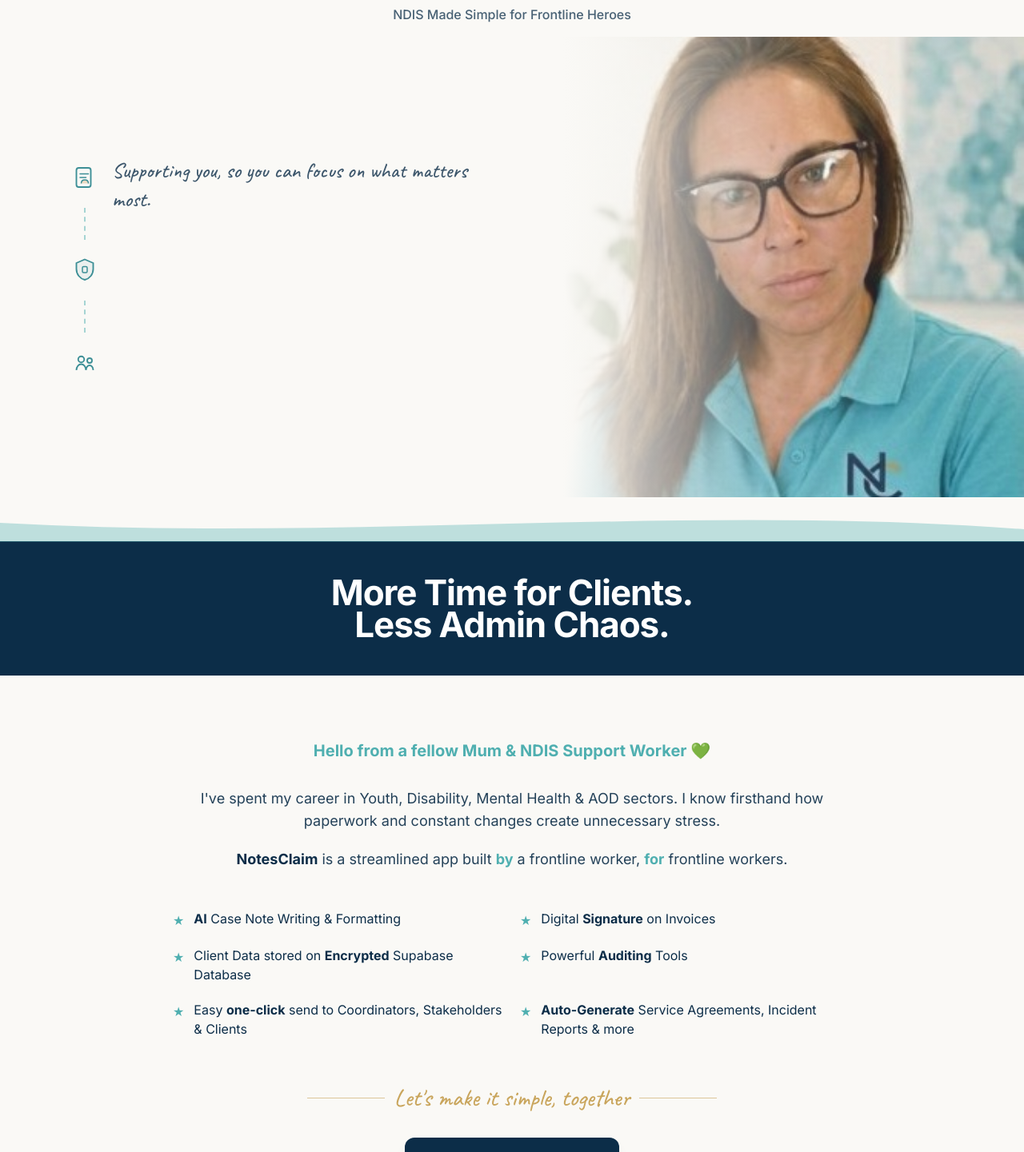
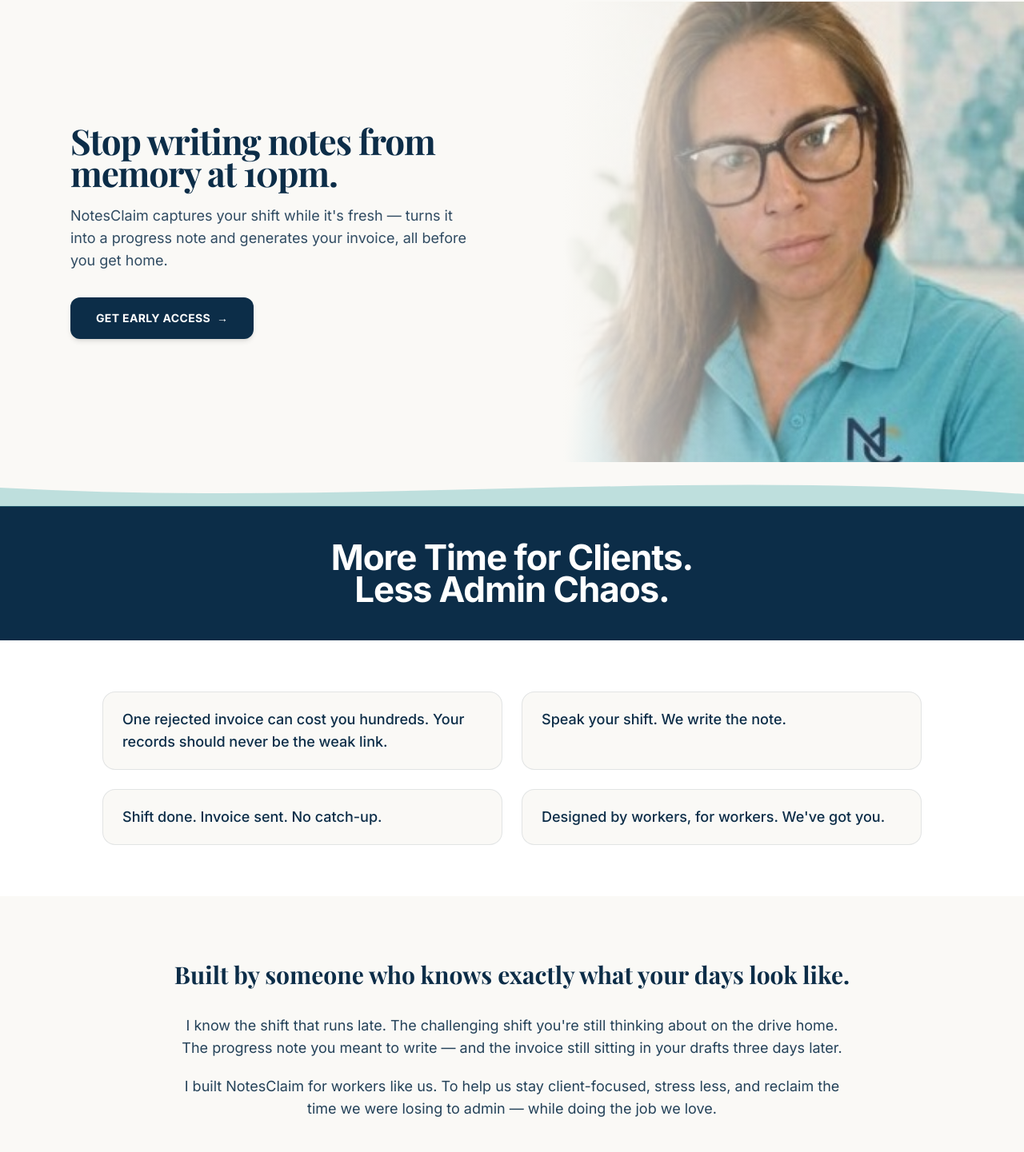
Before and after one commit to Tombombadilnow/notesclaim-landing, a Next.js app: page / in a window 1280 px wide. Shown: the part 315-1756 px from the top of the page at 80% size. Built offline with nearby package versions, Linux system fonts and the light colour scheme.

Commit message:
feat(landing): swap homepage copy from marketing bot review
Replace hero, founder story, and feature bullets with pain-point-led
copy, add four-hook section after the value statement, and expand FAQ.

Co-authored-by: Cursor <cursoragent@cursor.com>

```diff
--- a/app/page.tsx
+++ b/app/page.tsx
@@ -2,6 +2,7 @@ import type { ReactNode } from "react";
 import { Logo } from "@/components/landing/Logo";
 import { FAQ } from "@/components/landing/FAQ";
 import { FlyerHero } from "@/components/landing/FlyerHero";
+import { FourHooks } from "@/components/landing/FourHooks";
 import { FlyerStory } from "@/components/landing/FlyerStory";
 import { FlyerTrustBar } from "@/components/landing/FlyerTrustBar";
 import { WhyChooseBanner } from "@/components/landing/WhyChooseBanner";
@@ -58,6 +59,8 @@ export default function Home() {
       </nav>
 
       <FlyerHero />
+
+      <FourHooks />
 
       <FlyerStory />
 
--- a/components/landing/FlyerHero.tsx
+++ b/components/landing/FlyerHero.tsx
@@ -1,71 +1,37 @@
 import Image from "next/image";
 import { NCMark } from "./NCMark";
-
-function IconNote() {
-  return (
-    <svg width="36" height="36" viewBox="0 0 48 48" fill="none" aria-hidden>
-      <rect x="10" y="8" width="24" height="32" rx="4" stroke="#3d8f96" strokeWidth="2.5" />
-      <path d="M16 18h14M16 24h10" stroke="#3d8f96" strokeWidth="2" strokeLinecap="round" />
-      <path d="M30 34c0-4-2-6-6-6s-6 2-6 6" stroke="#3d8f96" strokeWidth="2" fill="#d4af77" fillOpacity="0.4" />
-    </svg>
-  );
-}
-
-function IconShield() {
-  return (
-    <svg width="36" height="36" viewBox="0 0 48 48" fill="none" aria-hidden>
-      <path
-        d="M24 6L38 12v10c0 9-6 16-14 18-8-2-14-9-14-18V12L24 6z"
-        stroke="#3d8f96"
-        strokeWidth="2.5"
-        fill="#3d8f96"
-        fillOpacity="0.08"
-      />
-      <rect x="20" y="18" width="8" height="10" rx="2" stroke="#3d8f96" strokeWidth="2" />
-    </svg>
-  );
-}
-
-function IconPeople() {
-  return (
-    <svg width="36" height="36" viewBox="0 0 48 48" fill="none" aria-hidden>
-      <circle cx="18" cy="18" r="5" stroke="#3d8f96" strokeWidth="2.5" />
-      <circle cx="32" cy="20" r="4" stroke="#3d8f96" strokeWidth="2.5" />
-      <path d="M10 36c0-6 4-10 8-10s8 4 8 10M26 36c0-5 3-8 6-8s6 3 6 8" stroke="#3d8f96" strokeWidth="2.5" />
-    </svg>
-  );
-}
 
 export function FlyerHero() {
   return (
     <header className="overflow-hidden bg-cream">
-      <div className="px-6 pb-4 pt-8 text-center md:pt-10">
+      <div className="px-6 pb-2 pt-8 text-center md:pt-10">
         <NCMark />
-        <p className="mt-3 text-sm font-medium text-navy/75 md:text-base">
-          NDIS Made Simple for Frontline Heroes
-        </p>
       </div>
 
       <div className="flex flex-col md:min-h-[min(72vh,680px)] md:flex-row">
         <div className="relative z-10 order-2 flex flex-1 flex-col justify-center px-6 py-8 md:order-1 md:py-12 md:pl-[max(1.5rem,calc((100vw-72rem)/2+1.5rem))] md:pr-10">
-          <div className="mx-auto flex w-full max-w-md items-start gap-4 md:mx-0 md:max-w-lg">
-            <div className="flex flex-col items-center gap-5 pt-2">
-              <IconNote />
-              <div className="h-10 w-px border-l-2 border-dashed border-brand-teal/50" />
-              <IconShield />
-              <div className="h-10 w-px border-l-2 border-dashed border-brand-teal/50" />
-              <IconPeople />
-            </div>
-            <p className="font-cursive text-2xl leading-snug text-navy/80 md:text-[1.65rem]">
-              Supporting you, so you can focus on what matters most.
+          <div className="mx-auto w-full max-w-lg md:mx-0">
+            <h1 className="font-serif-display text-3xl font-bold leading-tight tracking-tight text-navy md:text-4xl lg:text-[2.75rem]">
+              Stop writing notes from memory at 10pm.
+            </h1>
+            <p className="mt-5 text-base leading-relaxed text-navy/85 md:text-lg">
+              NotesClaim captures your shift while it&apos;s fresh — turns it into a progress note and generates your
+              invoice, all before you get home.
             </p>
+            <a
+              href="#join"
+              className="mt-8 inline-flex items-center gap-2 rounded-xl bg-navy px-8 py-4 text-sm font-bold uppercase tracking-wide text-white shadow-md transition hover:bg-navy-light"
+            >
+              Get early access
+              <span aria-hidden>→</span>
+            </a>
           </div>
         </div>
 
         <div className="relative order-1 h-[min(52vh,420px)] w-full md:order-2 md:h-auto md:min-h-[min(72vh,680px)] md:flex-1">
           <Image
             src="/images/hero-founder.png"
-            alt="NDIS support worker — NotesClaim is built for frontline heroes"
+            alt="NDIS support worker using NotesClaim after a shift"
             fill
             className="object-cover object-[55%_15%] md:object-[50%_12%]"
             sizes="(max-width: 768px) 100vw, 55vw"
@@ -85,11 +51,11 @@ export function FlyerHero() {
       </div>
 
       <div className="bg-navy px-6 py-9 text-center md:py-11">
-        <h1 className="text-3xl font-bold leading-tight tracking-tight text-white md:text-4xl lg:text-[2.75rem]">
+        <p className="text-3xl font-bold leading-tight tracking-tight text-white md:text-4xl lg:text-[2.75rem]">
           More Time for Clients.
           <br />
           Less Admin Chaos.
-        </h1>
+        </p>
       </div>
     </header>
   );
--- a/components/landing/FlyerStory.tsx
+++ b/components/landing/FlyerStory.tsx
@@ -1,93 +1,45 @@
-import type { ReactNode } from "react";
-
-const STAR_FEATURES: { text: ReactNode }[] = [
-  {
-    text: (
-      <>
-        <strong>AI</strong> Case Note Writing &amp; Formatting
-      </>
-    ),
-  },
-  {
-    text: (
-      <>
-        Digital <strong>Signature</strong> on Invoices
-      </>
-    ),
-  },
-  {
-    text: (
-      <>
-        Client Data stored on <strong>Encrypted</strong> Supabase Database
-      </>
-    ),
-  },
-  {
-    text: (
-      <>
-        Powerful <strong>Auditing</strong> Tools
-      </>
-    ),
-  },
-  {
-    text: (
-      <>
-        Easy <strong>one-click</strong> send to Coordinators, Stakeholders &amp; Clients
-      </>
-    ),
-  },
-  {
-    text: (
-      <>
-        <strong>Auto-Generate</strong> Service Agreements, Incident Reports &amp; more
-      </>
-    ),
-  },
+const FEATURES = [
+  "Your progress note written for you — in seconds",
+  "Your clients' data stored securely in Australia",
+  "Know your records are ready before anyone asks",
+  "More than notes — service agreements, incident reports, sorted",
+  "Easy one-click send to coordinators, stakeholders and clients",
 ];
 
 export function FlyerStory() {
   return (
     <section id="story" className="bg-cream py-14 md:py-20">
       <div className="mx-auto max-w-4xl px-6">
-        <h2 className="text-center text-lg font-bold text-brand-teal md:text-xl">
-          Hello from a fellow Mum &amp; NDIS Support Worker <span aria-hidden>💚</span>
+        <h2 className="text-center font-serif-display text-2xl font-bold text-navy md:text-3xl">
+          Built by someone who knows exactly what your days look like.
         </h2>
 
         <div className="mt-8 space-y-5 text-center text-base leading-relaxed text-navy/90 md:text-lg">
           <p>
-            I&apos;ve spent my career in Youth, Disability, Mental Health &amp; AOD sectors. I know firsthand how
-            paperwork and constant changes create unnecessary stress.
+            I know the shift that runs late. The challenging shift you&apos;re still thinking about on the drive home.
+            The progress note you meant to write — and the invoice still sitting in your drafts three days later.
           </p>
           <p>
-            <strong className="text-navy">NotesClaim</strong> is a streamlined app built{" "}
-            <strong className="text-brand-teal">by</strong> a frontline worker,{" "}
-            <strong className="text-brand-teal">for</strong> frontline workers.
+            I built NotesClaim for workers like us. To help us stay client-focused, stress less, and reclaim the time we
+            were losing to admin — while doing the job we love.
           </p>
         </div>
 
-        <ul id="features" className="mt-12 grid gap-5 sm:grid-cols-2">
-          {STAR_FEATURES.map((item, i) => (
-            <li key={i} className="flex gap-3 text-sm text-navy md:text-base">
+        <ul id="features" className="mt-12 space-y-4">
+          {FEATURES.map((item) => (
+            <li key={item} className="flex gap-3 text-sm text-navy md:text-base">
               <span className="mt-0.5 shrink-0 text-base text-brand-teal" aria-hidden>
-                ★
+                •
               </span>
-              <span>{item.text}</span>
+              <span>{item}</span>
             </li>
           ))}
         </ul>
 
         <div className="mt-14 flex flex-col items-center">
-          <div className="flex w-full max-w-lg items-center gap-3">
-            <span className="h-px flex-1 bg-gold/60" />
-            <p className="font-cursive text-center text-2xl text-gold md:text-3xl">
-              Let&apos;s make it simple, together
-            </p>
-            <span className="h-px flex-1 bg-gold/60" />
-          </div>
-
           <a
             href="#join"
-            className="mt-8 inline-flex items-center gap-2 rounded-xl bg-navy px-12 py-4 text-sm font-bold uppercase tracking-wider text-white shadow-lg transition hover:bg-navy-light"
+            className="inline-flex items-center gap-2 rounded-xl bg-navy px-12 py-4 text-sm font-bold uppercase tracking-wider text-white shadow-lg transition hover:bg-navy-light"
           >
             Get early access
             <span aria-hidden>→</span>
--- /dev/null
+++ b/components/landing/FourHooks.tsx
@@ -0,0 +1,23 @@
+const HOOKS = [
+  "One rejected invoice can cost you hundreds. Your records should never be the weak link.",
+  "Speak your shift. We write the note.",
+  "Shift done. Invoice sent. No catch-up.",
+  "Designed by workers, for workers. We've got you.",
+];
+
+export function FourHooks() {
+  return (
+    <section className="bg-white px-6 py-12 md:py-16">
+      <div className="mx-auto grid max-w-5xl gap-6 sm:grid-cols-2">
+        {HOOKS.map((hook) => (
+          <blockquote
+            key={hook}
+            className="rounded-2xl border border-navy/10 bg-cream px-6 py-5 text-base font-medium leading-relaxed text-navy md:text-lg"
+          >
+            {hook}
+          </blockquote>
+        ))}
+      </div>
+    </section>
+  );
+}
```
Also changed, not shown: components/landing/FAQ.tsx (+18 -6 lines).
